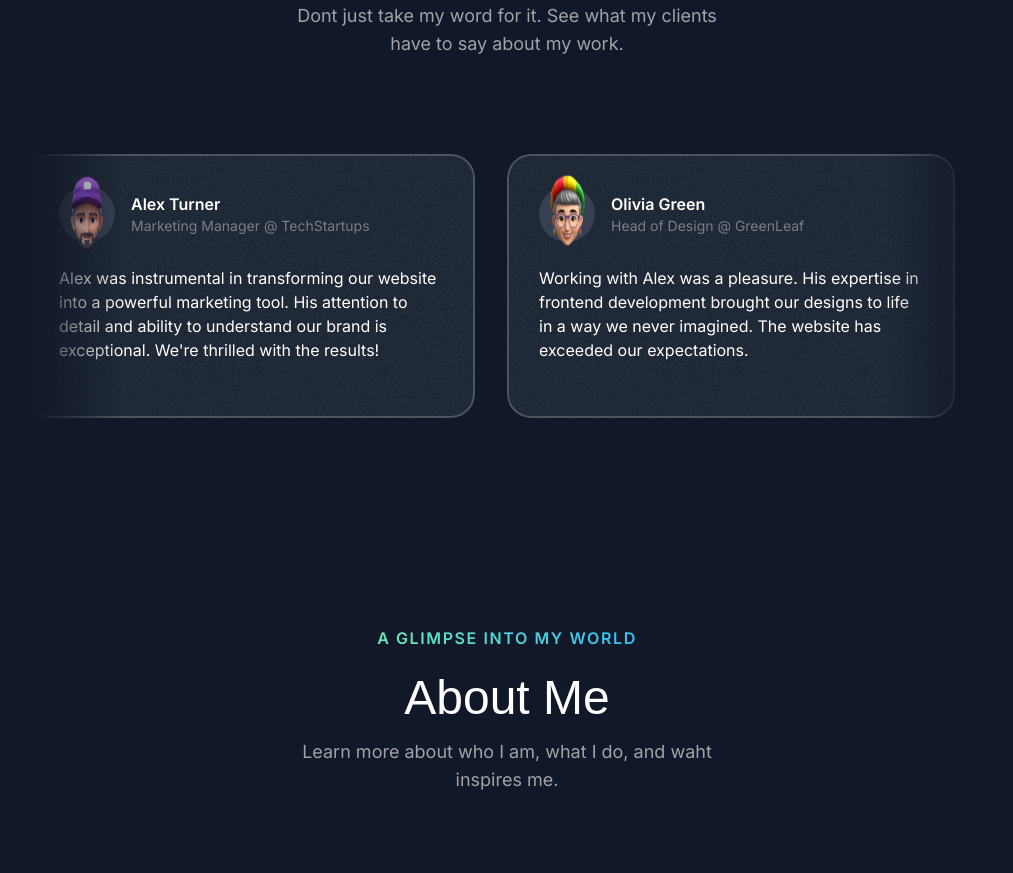
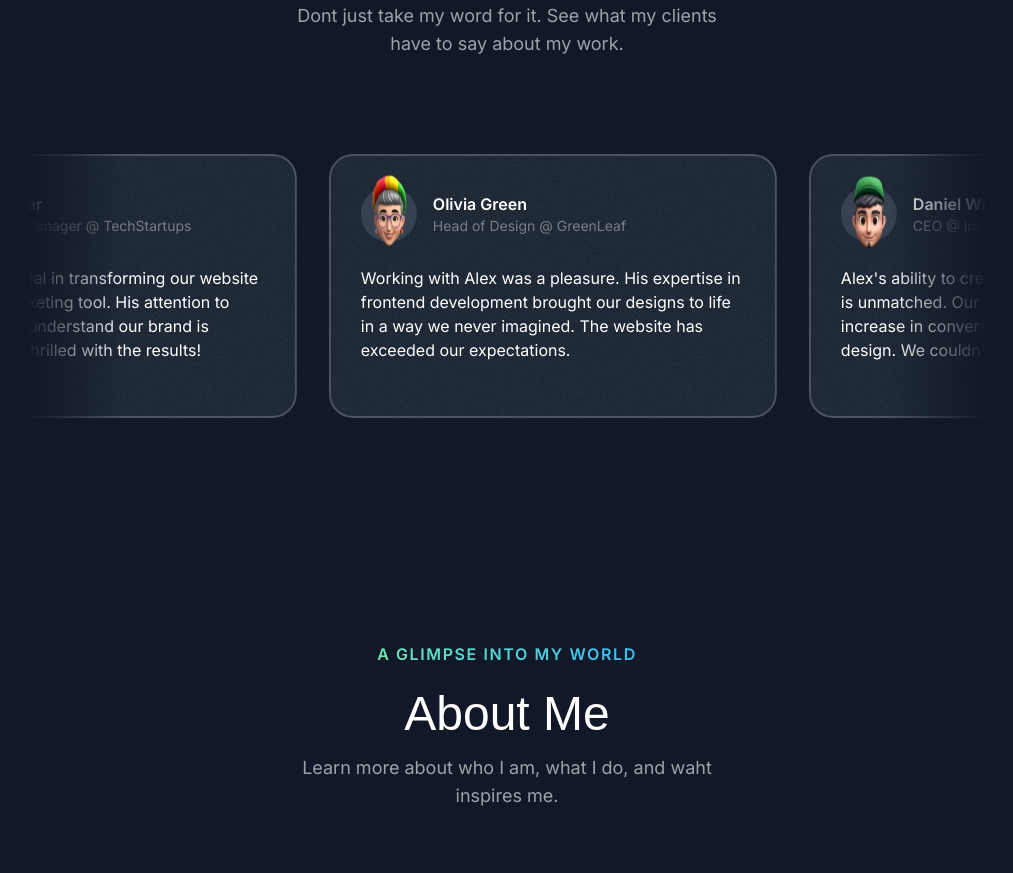
Before and after one commit to pain-arch/my_portfolio_nextjs, a Next.js app: page / in a window 1280 px wide. Shown: the part 3260-4133 px from the top of the page, without its empty margins (133-1146 px from the left). Built offline with nearby package versions, Linux system fonts and the light colour scheme; a web font is replaced by a local one.

Commit message:
Refactor TestimonialsSection to add animated scrolling testimonials

```diff
--- a/src/sections/Testimonials.tsx
+++ b/src/sections/Testimonials.tsx
@@ -7,6 +7,7 @@
 import Image from "next/image";
 import grainImage from "@/assets/images/grain.jpg";
 import { Card } from "@/components/Card";
+import { Fragment } from "react";
 
 const testimonials = [
   {
@@ -51,10 +52,15 @@
           description="Dont just take my word for it. See what my clients have to say about my
         work."
         />
-        <div className="mt-16 lg:mt-24 flex overflow-x-clip [mask-image:linear-gradient(to_right,transparent,black_10%,black_90%,transparent)] ">
-          <div className="flex gap-8 flex-none" >
+        <div className="mt-16 lg:mt-20 flex overflow-x-clip [mask-image:linear-gradient(to_right,transparent,black_10%,black_90%,transparent)] py-4">
+          <div className="flex gap-8 pr-8 flex-none animate-move-left [animation-duration:90s] hover:[animation-play-state:paused]">
+            {[...new Array(2)].fill(0).map((_, index) => (
+              <Fragment key={index}>
                 {testimonials.map((testimonial) => (
-            <Card key={testimonial.name} className="max-w-xs md:max-w-md p-6 md:p-8">
+                  <Card
+                    key={testimonial.name}
+                    className="max-w-xs md:max-w-md p-6 md:p-8 hover:-rotate-3 transition duration-300"
+                  >
                     <div className="flex gap-4 items-center">
                       <div className="size-14 bg-gray-700 inline-flex items-center justify-center rounded-full flex-shrink-0">
                         <Image
@@ -65,11 +71,17 @@
                       </div>
                       <div>
                         <div className="font-semibold">{testimonial.name}</div>
-                  <div className="text-sm text-white/40">{testimonial.position}</div>
+                        <div className="text-sm text-white/40">
+                          {testimonial.position}
                         </div>
                       </div>
-              <p className="mt-4 md:mt-6 text-sm md:text-base">{testimonial.text}</p>
+                    </div>
+                    <p className="mt-4 md:mt-6 text-sm md:text-base">
+                      {testimonial.text}
+                    </p>
                   </Card>
+                ))}
+              </Fragment>
             ))}
           </div>
         </div>
```
Lines whose indentation alone changed are shown as unchanged.
